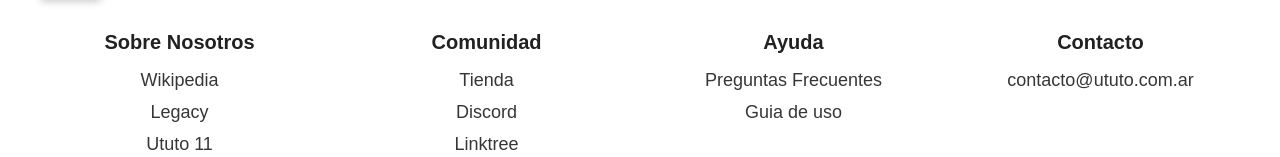
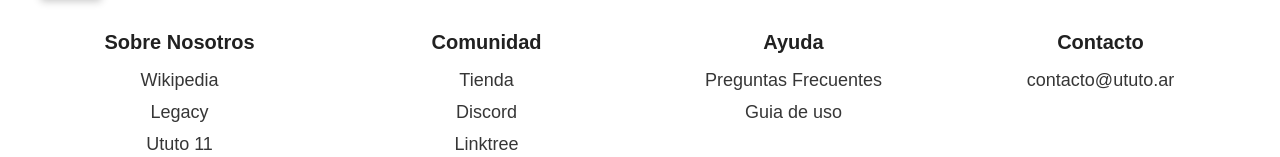
Before and after one commit to ututolinux/sitioWeb, a React (Vite) app: page / in a window 1280 px wide. Shown: the part 1998-2155 px from the top of the page. Built offline with nearby package versions, Linux system fonts and the light colour scheme.

Commit message:
fix: Arreglo el mail de contacto de ututo.com.ar a ututo.ar

```diff
--- a/src/components/Footer/Footer.jsx
+++ b/src/components/Footer/Footer.jsx
@@ -58,7 +58,7 @@ const Footer = () => {
 
           <FooterLinksGroup>
             <FooterLinksTitle>Contacto</FooterLinksTitle>
-            <FooterLinks href="mailto:contacto@ututo.com.ar">contacto@ututo.com.ar</FooterLinks>
+            <FooterLinks href="mailto:contacto@ututo.ar">contacto@ututo.ar</FooterLinks>
           </FooterLinksGroup>
         </FooterLinksContainer>
       </Container>
```
